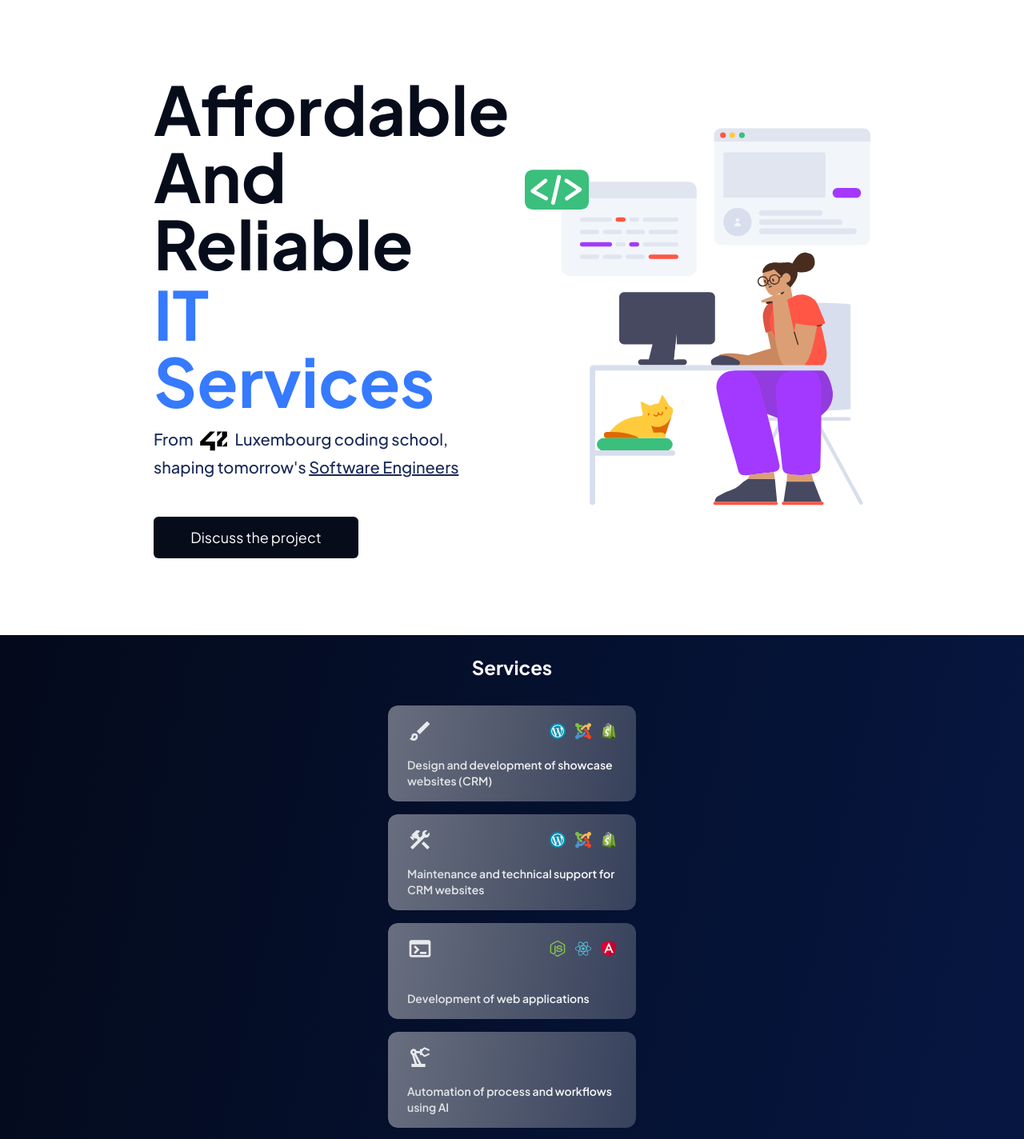
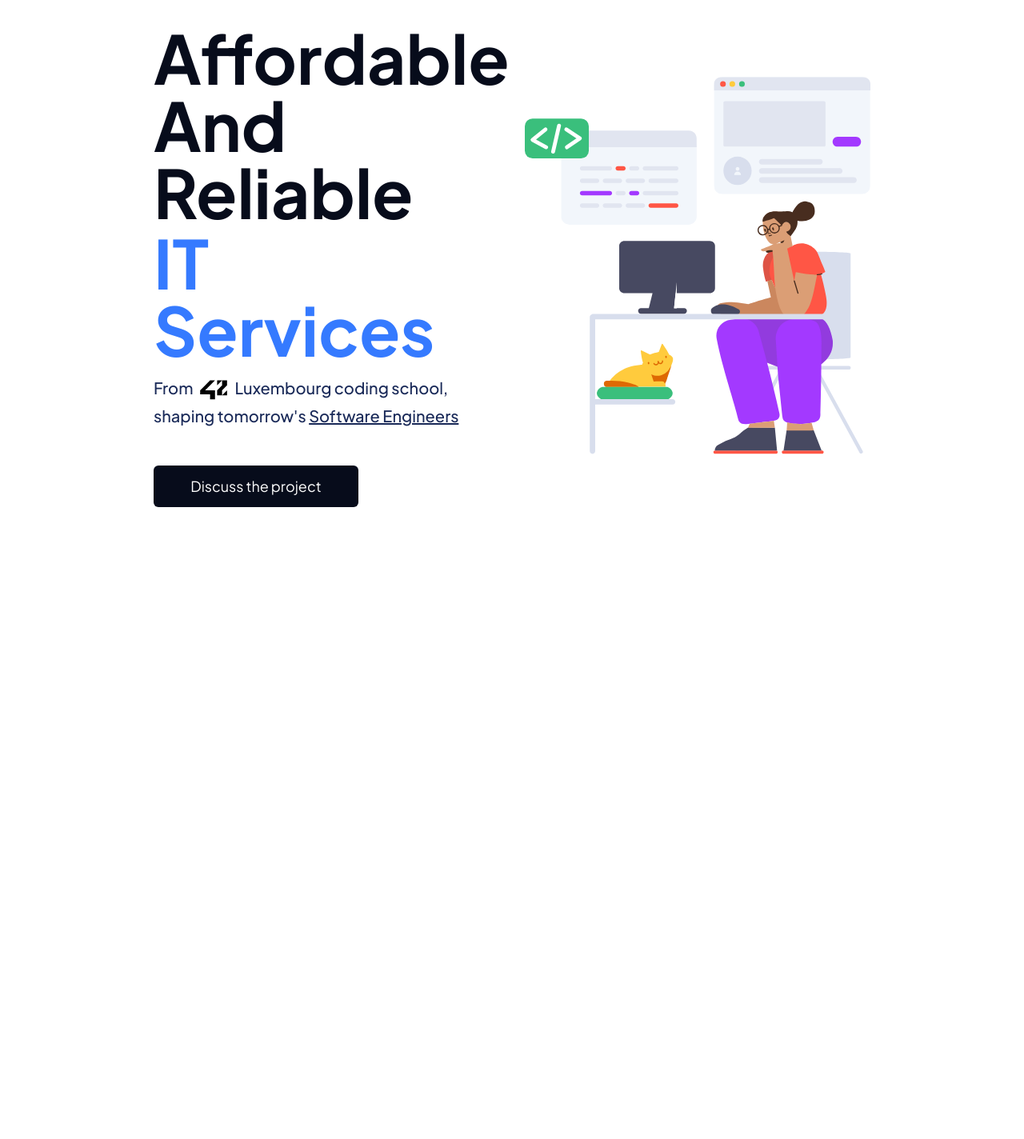
Before and after one commit to Nailuu/A42, a Next.js app: page / in a window 1280 px wide. Shown: the part 130-1554 px from the top of the page at 80% size. After the commit the page ends 800 px from the top, so only its background shows below. Built offline with nearby package versions, Linux system fonts and the light colour scheme.

Commit message:
Services section, implemented smooth between sections scroll on laptop/pc

```diff
--- a/app/layout.tsx
+++ b/app/layout.tsx
@@ -5,7 +5,7 @@ import "./globals.css";
 const jakarta = Plus_Jakarta_Sans({ subsets: ["latin"] });
 
 export const metadata: Metadata = {
-  title: "42 Junior Enterprise",
+  title: "42 Luxembourg Junior Enterprise",
   description:
     "42 Luxembourg Junior Enterprise offers IT services at competitive rates. Our skilled students deliver quality results for your business needs.",
 };
--- a/app/page.tsx
+++ b/app/page.tsx
@@ -4,14 +4,21 @@ import styles from "../styles/styles.module.css";
 const Home = () => {
   return (
     <main className="overflow-hidden bg-white">
-      <Container>
-        <Header className="mt-8 md:mt-12 lg:mt-16" />
-        <Hero className="mt-8 lg:mt-14 xl:mt-24 mb-8 md:mb-12 lg:mb-16 xl:mb-24" />
-      </Container>
+      <div className="lg:h-screen lg:overflow-y-scroll lg:scroll-smooth lg:snap-y lg:snap-mandatory">
+        <Container className="snap-start lg:h-screen lg:flex">
+          <Header className="pt-8 md:pt-12 lg:pt-16" />
+          <Hero className="mt-8 lg:mt-8 mb-8 md:mb-12 lg:mb-0 lg:h-3/4" />
+        </Container>
 
-      <Container className={styles.background_gradient_dark_blue + " mt-12"}>
-        <Services />
-      </Container>
+        <Container
+          className={
+            "snap-start lg:h-screen lg:flex lg:items-center lg:justify-center mt-12 lg:mt-0 " +
+            styles.background_gradient_dark_blue
+          }
+        >
+          <Services />
+        </Container>
+      </div>
     </main>
   );
 };
--- a/components/Services.tsx
+++ b/components/Services.tsx
@@ -6,12 +6,20 @@ interface ServicesProps {
 
 const Services = ({ className }: ServicesProps) => {
   return (
-    <section className={`pt-2 flex flex-col gap-4 ${className ?? ""}`}>
-      <h2 className="text-white text-center font-bold text-2xl mt-4" id="services">
+    <section
+      className={`pt-2 flex flex-col items-center gap-4 md:gap-8 lg:gap-10 xl:gap-14 2xl:gap-24 pb-6 md:pb-10 lg:pb-0 ${
+        className ?? ""
+      }`}
+    >
+      <h2
+        className="text-white font-bold text-2xl md:text-4xl lg:text-5xl xl:text-6xl 2xl:text-7xl mt-4 md:mt-6 lg:mt-0"
+        id="services"
+      >
         Services
       </h2>
-      <div className="grid justify-center gap-4 px-4 py-4">
+      <div className="grid md:grid-cols-2 2xl:grid-cols-3 max-w-[1350px] justify-center items-center gap-4 lg:gap-6 px-4 py-4">
         <ServicesCard
+          className="md:justify-self-end"
           mainIcon="brush.svg"
           mainIconAlt="Painting brush"
           title="Design and development of showcase websites (CRM)"
@@ -23,6 +31,7 @@ const Services = ({ className }: ServicesProps) => {
           icon3alt="Shopify logo"
         />
         <ServicesCard
+          className="md:justify-self-start"
           mainIcon="tools.svg"
           mainIconAlt="Repair tools"
           title="Maintenance and technical support for CRM websites"
@@ -34,6 +43,7 @@ const Services = ({ className }: ServicesProps) => {
           icon3alt="Shopify logo"
         />
         <ServicesCard
+          className="md:justify-self-end"
           mainIcon="terminal.svg"
           mainIconAlt="Computer terminal"
           title="Development of web applications"
@@ -45,16 +55,19 @@ const Services = ({ className }: ServicesProps) => {
           icon3alt="Angular logo"
         />
         <ServicesCard
+          className="md:justify-self-start"
           mainIcon="robotic-arm.svg"
           mainIconAlt="Robotic arm"
           title="Automation of process and workflows using AI"
         />
         <ServicesCard
+          className="md:justify-self-end"
           mainIcon="json.svg"
           mainIconAlt="JSON data object"
           title="Development and integration of APIs"
         />
         <ServicesCard
+          className="md:justify-self-start"
           mainIcon="unknown.svg"
           mainIconAlt="Unknown document"
           title="Contact us"
--- a/components/ServicesCard.tsx
+++ b/components/ServicesCard.tsx
@@ -1,4 +1,4 @@
-import styles from '../styles/styles.module.css';
+import styles from "../styles/styles.module.css";
 
 interface ServiceCardProps {
   className?: string;
@@ -28,25 +28,33 @@ const ServicesCard = ({
   subtitle,
 }: ServiceCardProps) => {
   return (
-    <div className={`${styles.services_card} h-[120px] w-[310px] px-6 py-4 rounded-xl flex flex-col justify-between ${className ?? ""}`}>
+    <div
+      className={`${
+        styles.services_card
+      } h-[120px] lg:h-[150px] xl:h-[180px] w-full max-w-[350px] lg:max-w-[400px] 2xl:max-w-full min-w-[280px] px-6 py-4 xl:py-6 rounded-xl flex flex-col justify-between ${
+        className ?? ""
+      }`}
+    >
       <div className="w-full flex items-center justify-between">
-        <img className={styles.services_card_text + " w-8 h-8"} src={mainIcon} alt={mainIconAlt} />
-        <div className="flex items-center gap-3">
-            { icon1 && (
-                <img className="w-5 h-5" src={icon1} alt={icon1alt} />
-            )}
-            { icon2 && (
-                <img className="w-5 h-5" src={icon2} alt={icon2alt} />
-            )}
-            { icon3 && (
-                <img className="w-5 h-5" src={icon3} alt={icon3alt} />
-            )}
+        <img
+          className={styles.services_card_text + " w-8 h-8 lg:w-10 lg:h-10 xl:w-12 xl:h-12"}
+          src={mainIcon}
+          alt={mainIconAlt}
+        />
+        <div className="flex items-center gap-3 xl:gap-4">
+          {icon1 && <img className="w-5 h-5 lg:w-6 lg:h-6 xl:w-7 xl:h-7" src={icon1} alt={icon1alt} />}
+          {icon2 && <img className="w-5 h-5 lg:w-6 lg:h-6 xl:w-7 xl:h-7" src={icon2} alt={icon2alt} />}
+          {icon3 && <img className="w-5 h-5 lg:w-6 lg:h-6 xl:w-7 xl:h-7" src={icon3} alt={icon3alt} />}
         </div>
       </div>
       <div className="flex flex-col gap-0.5">
-        <h3 className={styles.services_card_text + " font-semibold text-sm"}>{title}</h3>
-        { subtitle && (
-          <p className={styles.services_card_text + " text-[10px] font-medium"}>{subtitle}</p>
+        <h3 className={styles.services_card_text + " font-semibold text-sm lg:text-base xl:text-lg"}>
+          {title}
+        </h3>
+        {subtitle && (
+          <p className={styles.services_card_text + " text-[10px] lg:text-[12px] xl:text-[14px] font-medium"}>
+            {subtitle}
+          </p>
         )}
       </div>
     </div>
```
